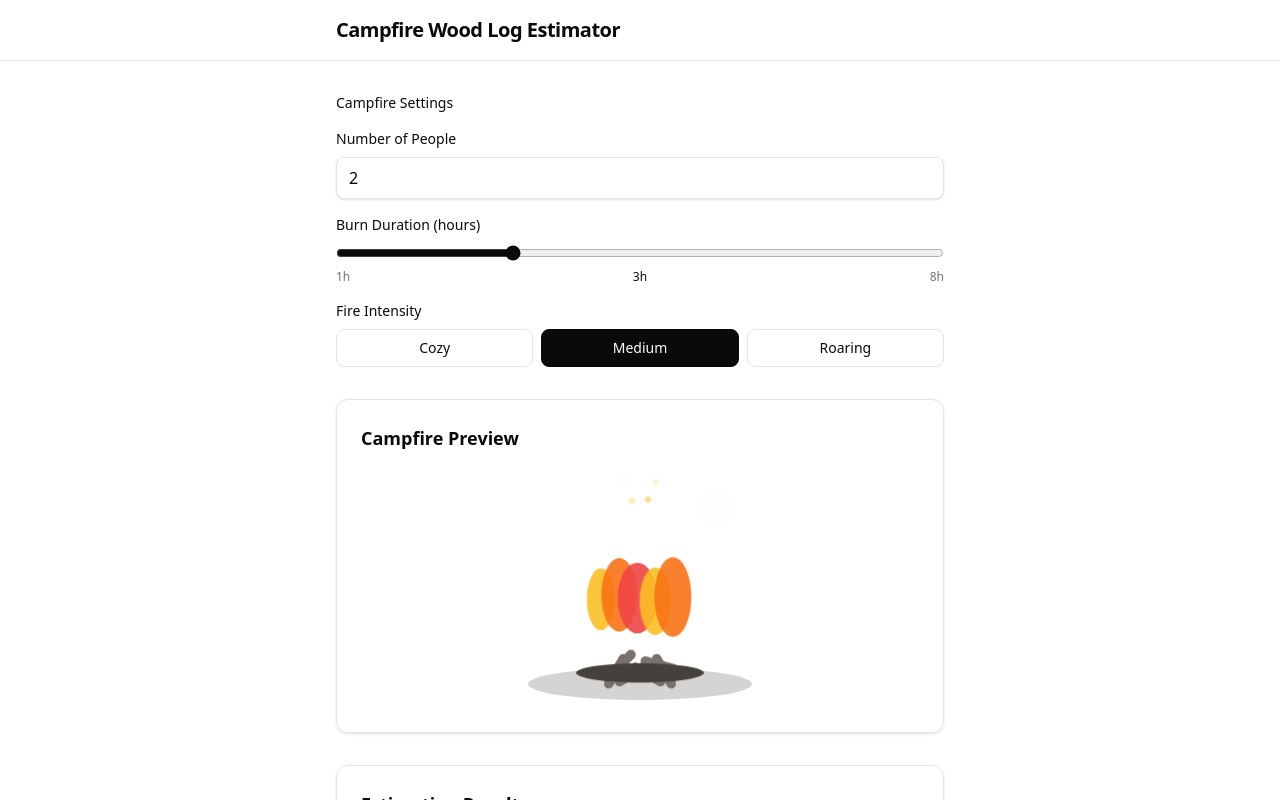
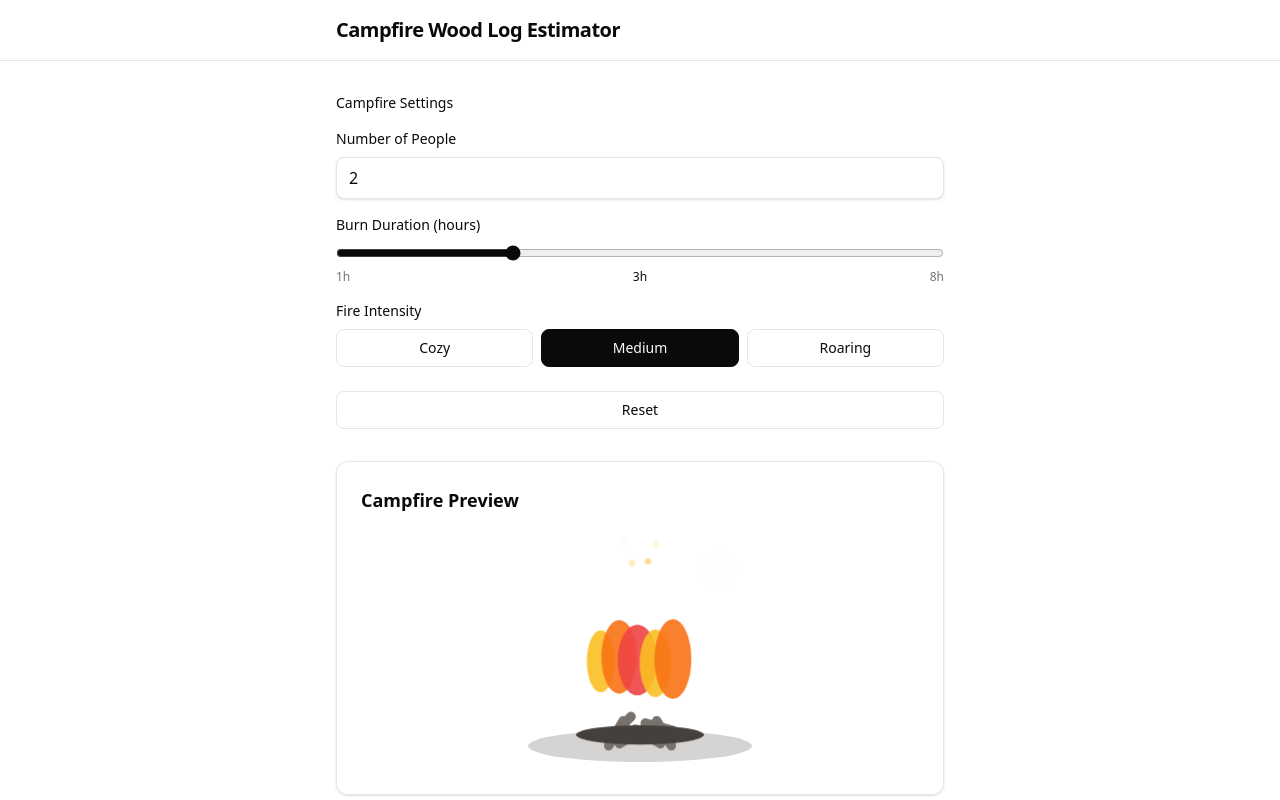
Before and after one commit to yusuppppppppp/vibedev-tmf6emrh, a React (Vite) app: page / in a window 1280 px wide. Shown: the top 800 px of the page. Built offline with nearby package versions, Linux system fonts and the light colour scheme.

Commit message:
feat: add estimator reset functionality

```diff
--- a/src/features/estimator/components/EstimatorForm.tsx
+++ b/src/features/estimator/components/EstimatorForm.tsx
@@ -14,14 +14,16 @@ const INTENSITY_OPTIONS: { value: FireIntensity; label: string }[] = [
   { value: "roaring", label: "Roaring" },
 ]
 
+const DEFAULT_VALUES: EstimatorFormData = {
+  peopleCount: 2,
+  duration: 3,
+  intensity: "medium",
+}
+
 export function EstimatorForm({ onFormChange }: EstimatorFormProps) {
-  const { register, watch } = useForm<EstimatorFormData>({
+  const { register, watch, reset } = useForm<EstimatorFormData>({
     resolver: zodResolver(estimatorSchema),
-    defaultValues: {
-      peopleCount: 2,
-      duration: 3,
-      intensity: "medium",
-    },
+    defaultValues: DEFAULT_VALUES,
   })
 
   const peopleCount = watch("peopleCount")
@@ -31,6 +33,11 @@ export function EstimatorForm({ onFormChange }: EstimatorFormProps) {
   useEffect(() => {
     onFormChange({ peopleCount, duration, intensity })
   }, [peopleCount, duration, intensity, onFormChange])
+
+  const handleReset = () => {
+    reset(DEFAULT_VALUES)
+    onFormChange(DEFAULT_VALUES)
+  }
 
   return (
     <form className="space-y-6">
@@ -105,6 +112,14 @@ export function EstimatorForm({ onFormChange }: EstimatorFormProps) {
           </div>
         </div>
       </fieldset>
+
+      <button
+        type="button"
+        onClick={handleReset}
+        className="w-full rounded-lg border border-border bg-background px-4 py-2 text-sm font-medium text-foreground transition-colors hover:bg-muted focus:outline-none focus:ring-2 focus:ring-primary focus:ring-offset-2"
+      >
+        Reset
+      </button>
     </form>
   )
 }
```
